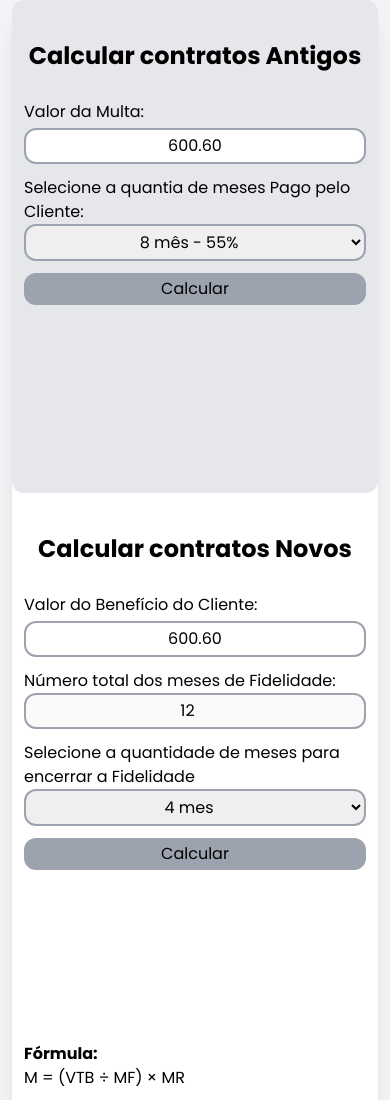
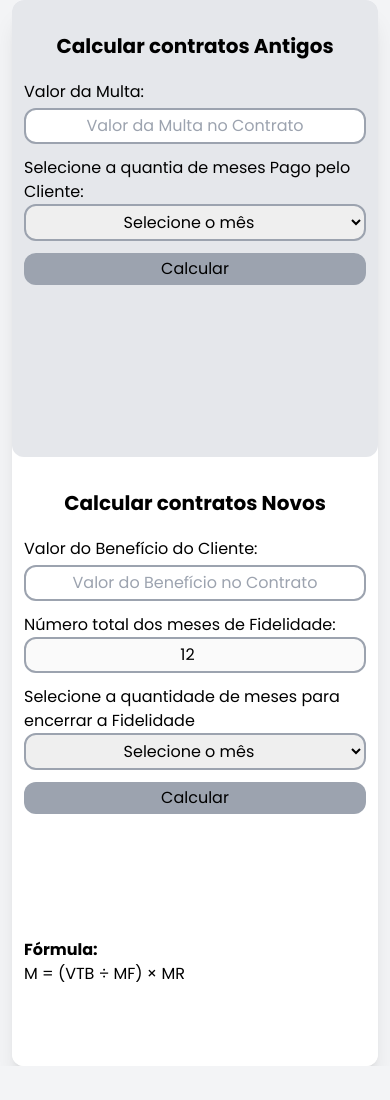
Before and after one commit to CarllosEduardo07/Calcular_Multa, a website: page src/index.html in a window 390 px wide. Shown: the top 1100 px of the page. After the commit the page ends 1066 px from the top, so only its background shows below. Drawn offline with nearby package versions, Linux system fonts and the light colour scheme.

Commit message:
responsividade completa

```diff
--- a/src/index.html
+++ b/src/index.html
@@ -13,14 +13,14 @@
         <link rel="preconnect" href="https://fonts.gstatic.com" crossorigin>
         <link href="https://fonts.googleapis.com/css2?family=Poppins:ital,wght@0,100;0,200;0,300;0,400;0,500;0,600;0,700;0,800;0,900;1,100;1,200;1,300;1,400;1,500;1,600;1,700;1,800;1,900&display=swap" rel="stylesheet">
 </head>
-<body class="font-poppins bg-gray-100 w-full h-full lg:h-screen lg:flex lg:justify-center lg:items-center ">
+<body class="font-poppins text-base bg-gray-100 w-full h-full lg:h-screen lg:flex lg:justify-center lg:items-center ">
     <form class="container_form">
 
         <div class="container_calcular bg-gray-200">
-            <h2 class="my-6 text-center text-2xl font-bold lg:my-2">Calcular contratos Antigos</h2>
+            <h2 class="my-4 text-center text-xl font-bold lg:my-2">Calcular contratos Antigos</h2>
 
             <label for="valor_multa_contratoAntigo" class="my-1">Valor da Multa:</label>
-            <input type="number" id="valor_multa_contratoAntigo" value="600.60" class="input text-center input_number">
+            <input type="number" id="valor_multa_contratoAntigo" placeholder="Valor da Multa no Contrato" class="input text-center input_number">
             <label for="Porcentagem_fidelidade" class="mt-3">Selecione a quantia de meses Pago pelo Cliente:</label>
             <select id="Porcentagem_fidelidade" class="input text-center">
                 <option value="">Selecione o mês</option>
@@ -31,7 +31,7 @@
                 <option value="70">5 mês - 70%</option>
                 <option value="65">6 mês - 65%</option>
                 <option value="60">7 mês - 60%</option>
-                <option value="55" selected>8 mês - 55%</option>
+                <option value="55">8 mês - 55%</option>
                 <option value="50">9 mês - 50%</option>
                 <option value="45">10 mês - 45%</option>
                 <option value="40">11 mês - 40%</option>
@@ -43,15 +43,14 @@
             <div class="h-40 lg:h-20">
                 <span id="tilulo_historico_contratoAntigo" class="text-lg font-bold text-center"></span>
                 <span id="texto_paraHistorico_contratoAntigo"></span>
-                <!-- <p>Gerar multa no valor de <strong>${formatarValor(resultado_multa_e_mes)}</strong>, falta ${mr_mes_restante.value} meses para encerrar a fidelidade.</p> -->
             </div>
         </div>
 
         <div class="container_calcular bg-white">
-            <h2 class="my-6 text-center text-2xl font-bold lg:my-2">Calcular contratos Novos</h2>
+            <h2 class="my-4 text-center text-xl font-bold lg:my-2">Calcular contratos Novos</h2>
 
             <label for="vtb_valor_multa_contratoNovo" class="my-1">Valor do Benefício do Cliente:</label>
-            <input type="number" id="vtb_valor_multa_contratoNovo" value="600.60" class="input text-center input_number">
+            <input type="number" id="vtb_valor_multa_contratoNovo" placeholder="Valor do Benefício no Contrato" class="input text-center input_number">
             <label for="mes_fidelidade" class="mt-3">Número total dos meses de Fidelidade:</label>
             <input type="number" id="mes_fidelidade" value="12" disabled class="input text-center cursor-not-allowed">
             <label for="mr_mes_restante" class="mt-3">Selecione a quantidade de meses para encerrar a Fidelidade</label>
@@ -60,7 +59,7 @@
                 <option value="1">1 mes</option>
                 <option value="2">2 mes</option>
                 <option value="3">3 mes</option>
-                <option value="4" selected>4 mes</option>
+                <option value="4">4 mes</option>
                 <option value="5">5 mes</option>
                 <option value="6">6 mes</option>
                 <option value="7">7 mes</option>
@@ -74,18 +73,17 @@
 
             <div class="h-60 flex flex-col lg:h-50">
 
-                <div class="h-40 lg:h-0">
+                <div class="h-0">
                     <span id="tilulo_historico_contratoNovo" class="text-lg font-bold text-center"></span>
                     <span id="texto_paraHistorico_contratoNovo"></span>
                 </div>
 
                 <div>
-                    <h3 class="font-bold lg:mt-24">Fórmula:</h3>
+                    <h3 class="font-bold mt-28 lg:mt-24">Fórmula:</h3>
                     <span>M = (VTB &#247; MF) &#215; MR</span>
                     <p id="resultado_formula" class="mt-2"></p>
                 </div>
             </div>
         </div>
     </form>
-
 </html>
--- a/src/input.css
+++ b/src/input.css
@@ -12,8 +12,9 @@
         /* xl:1280px */
         /* 2xl:1536px */
         sm:bg-green-600 sm:mx-20
-        lg:bg-orange-500 lg:flex lg:p-3  lg:w-5/6
+        lg:bg-orange-500 lg:flex lg:p-3 lg:w-4/5  lg:space-x-6
         xl:bg-blue-500  xl:w-3/5
+
     }
 
     /* tirar setar do input number */
@@ -34,9 +35,7 @@
     }
 
     .container_calcular{
-        @apply py-4 px-3 flex flex-col rounded-xl lg:mx-4 lg:w-2/4
-        /* lg:w-1/2 */
-
+        @apply pt-4 px-3 rounded-xl flex flex-col lg:w-1/2
     }
 
 }
--- a/src/script.js
+++ b/src/script.js
@@ -72,7 +72,7 @@ btn_calcular_contratoNovo.addEventListener('click', (event) => {
 
     //calculo de meses restantes
     tilulo_historico_contratoNovo.innerHTML = `<h4 class="my-1">Histórico para os boletos:</h4>`
-    texto_paraHistorico_contratoNovo.innerHTML = `<p>Gerar multa no valor de <strong>${formatarValor(resultado_multa_e_mes)}</strong>, falta ${mr_mes_restante.value} meses para encerrar a fidelidade.</p>`
+    texto_paraHistorico_contratoNovo.innerHTML = `Gerar multa no valor de <strong>${formatarValor(resultado_multa_e_mes)}</strong>, falta ${mr_mes_restante.value} meses para encerrar a fidelidade.`
 
 
     //Resultado da formula
```
Also changed, not shown: dist/output.css.
